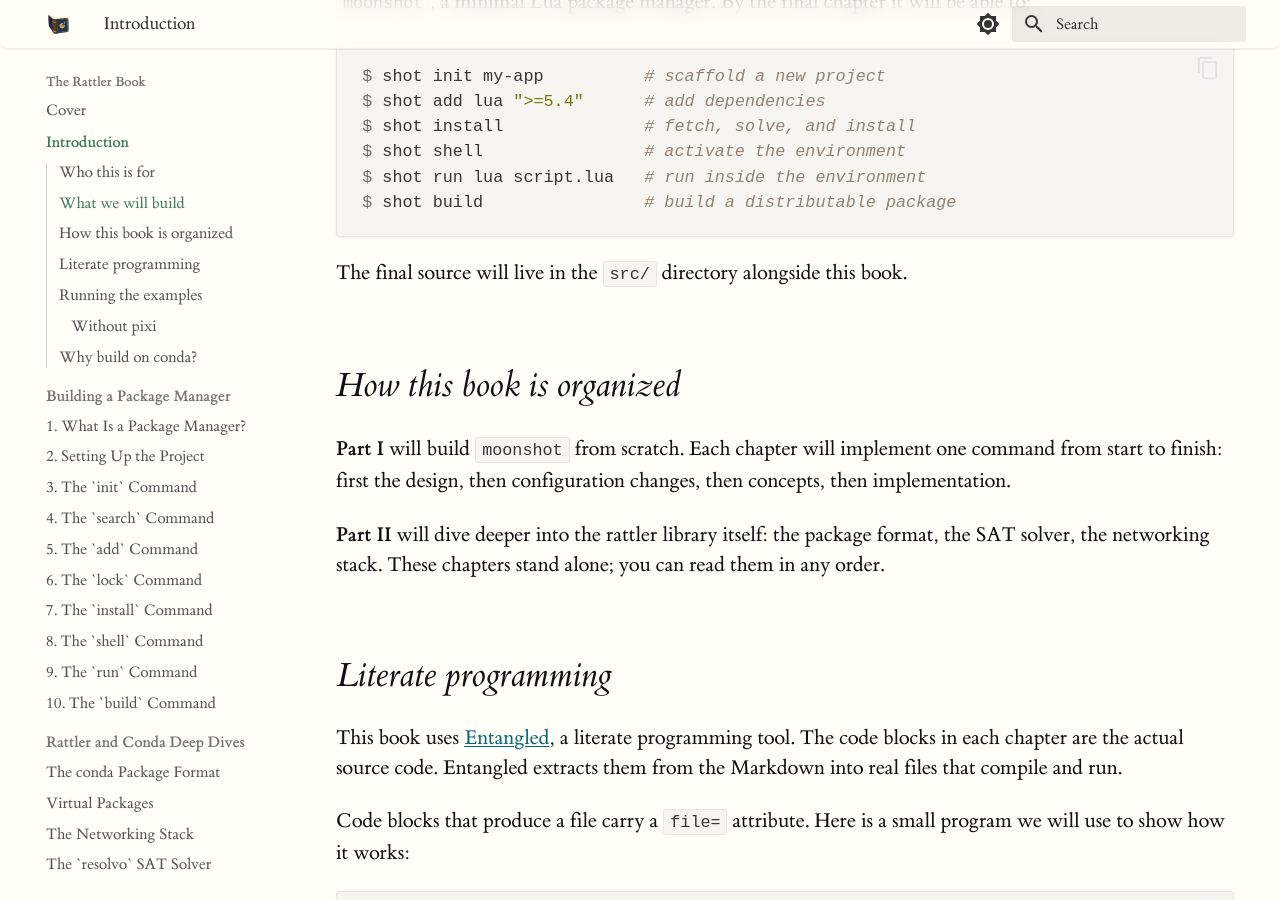
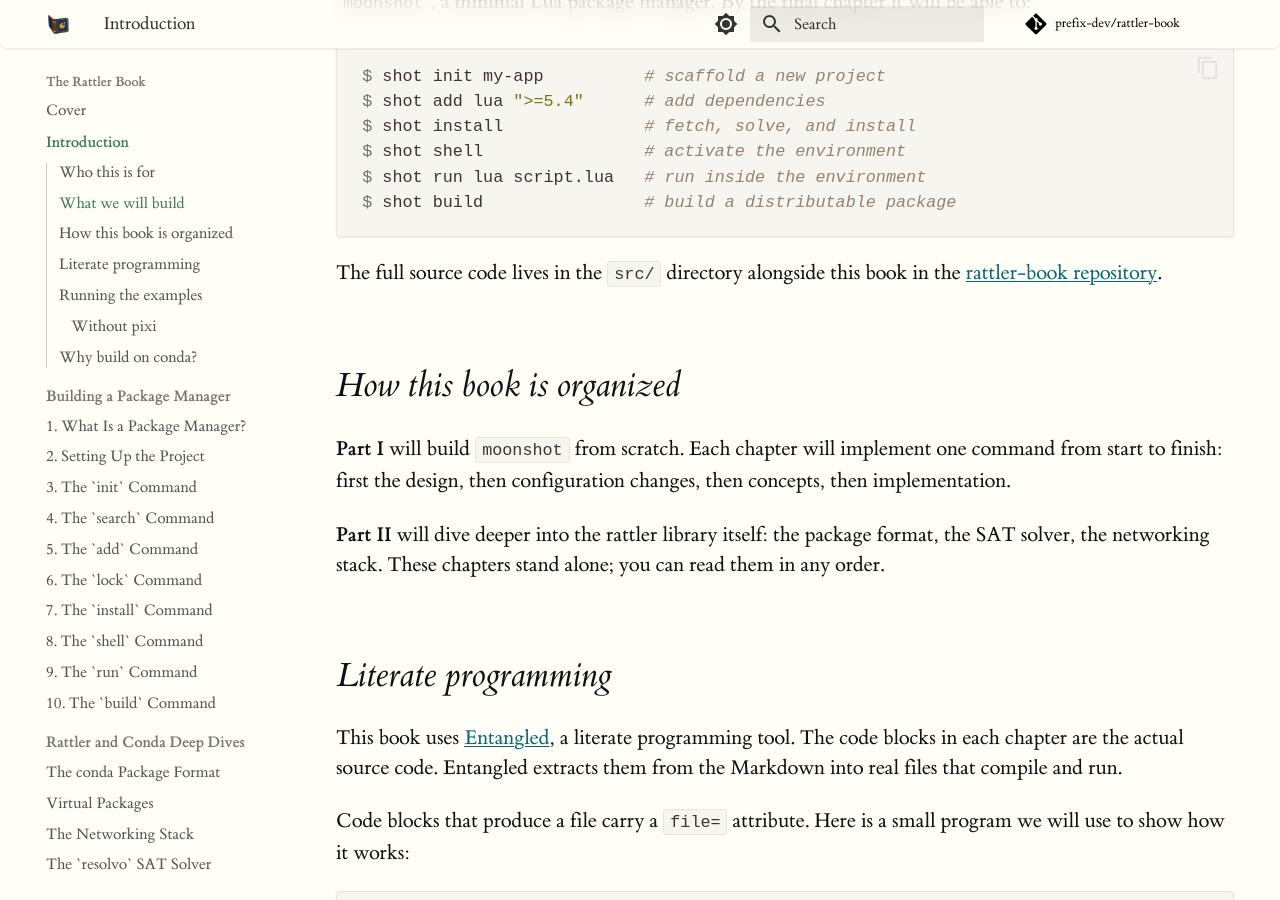
Before and after one commit to prefix-dev/rattler-book, an MkDocs documentation site: the page built from book/src/introduction.md, in a window 1280 px wide and 900 px high, scrolled down 1359 px. Built offline with MkDocs 1.6.1 and Material for MkDocs 9.7.7, drawn with Linux system fonts in a browser that asks for light colours; comment, search, counter and statistics services are not loaded; some of the changed text lies outside the part shown.

Commit message:
* update readme & add url to repo

````diff
--- a/book/mkdocs.yml
+++ b/book/mkdocs.yml
@@ -1,6 +1,8 @@
 site_name: The Rattler Book
 site_url: https://prefix-dev.github.io/rattler-book/
 site_description: Building a package manager with rattler
+repo_url: https://github.com/prefix-dev/rattler-book
+repo_name: prefix-dev/rattler-book
 docs_dir: src
 site_dir: book
 
--- a/book/src/introduction.md
+++ b/book/src/introduction.md
@@ -55,7 +55,8 @@ $ shot run lua script.lua   # run inside the environment
 $ shot build                # build a distributable package
 ```
 
-The final source will live in the `src/` directory alongside this book.
+The full source code lives in the `src/` directory alongside this book in the
+[rattler-book repository][repo].
 
 ## How this book is organized
 
@@ -163,7 +164,7 @@ curl --proto '=https' --tlsv1.2 -sSf https://sh.rustup.rs | sh
 Then clone the repository and build:
 
 ```bash
-git clone https://github.com/mamba-org/rattler-book
+git clone https://github.com/prefix-dev/rattler-book
 cd rattler-book
 cargo build
 ```
````
Also changed, not shown: other parts of book/src/introduction.md (+2 -1 lines), README.md.
